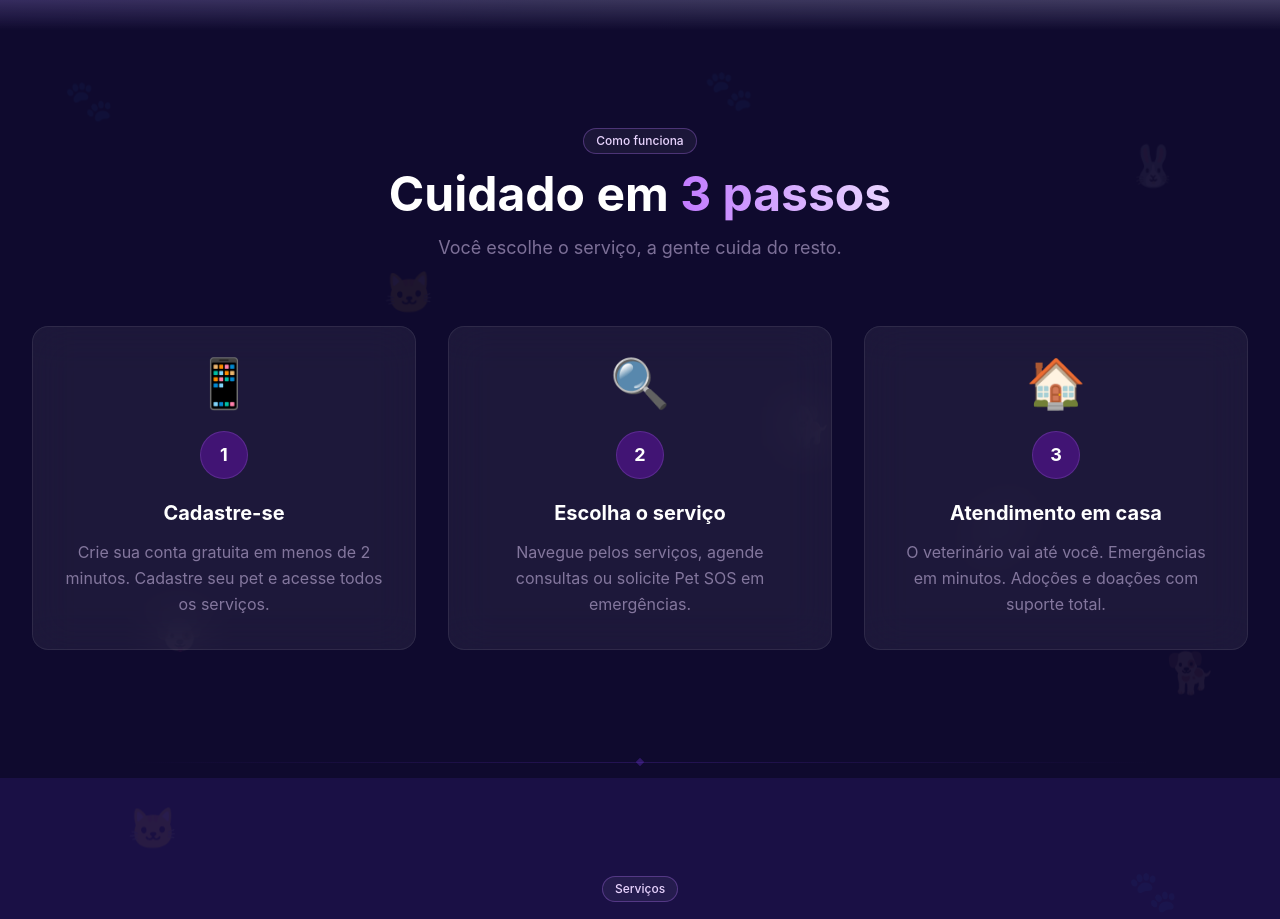
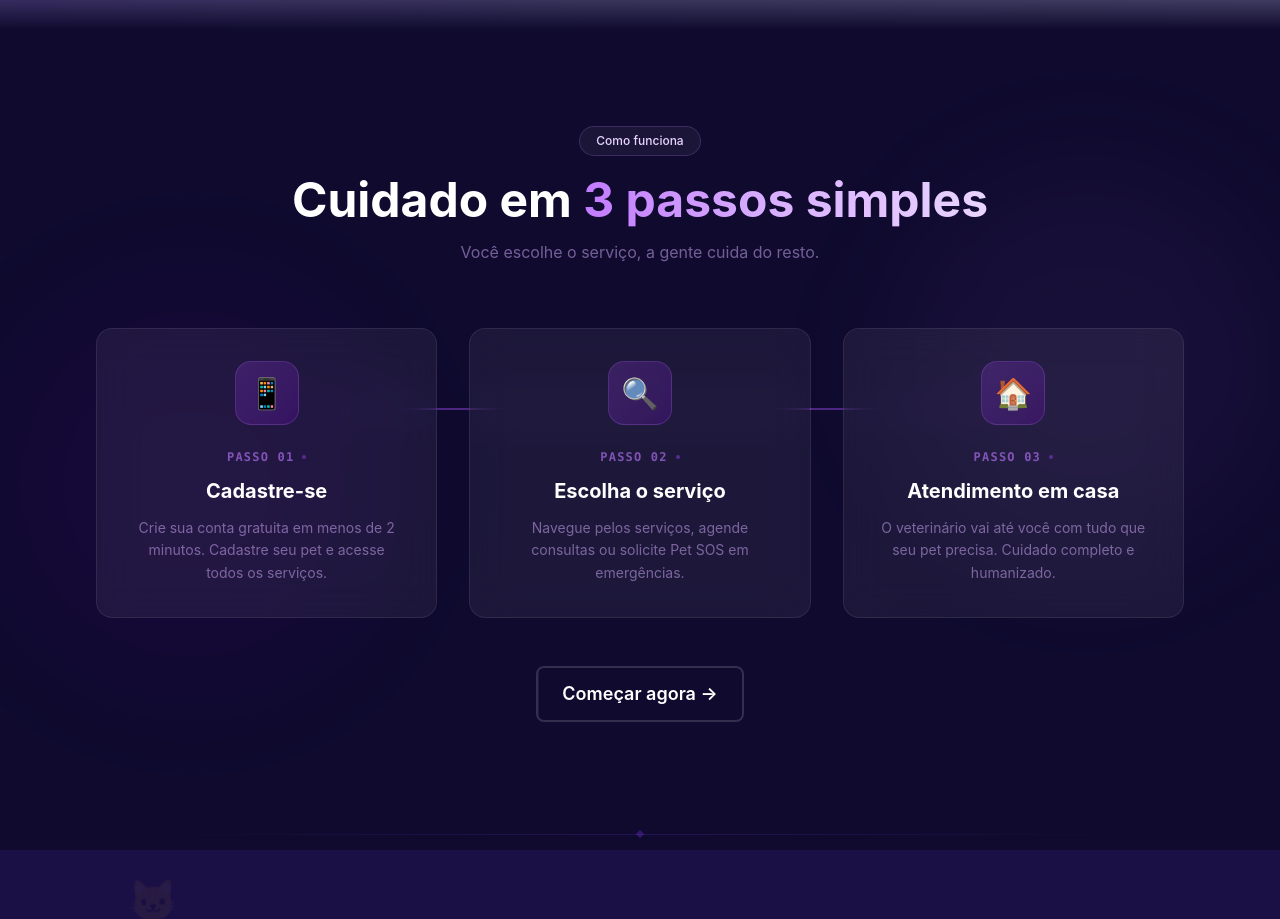
Before and after one commit to Kauanprogran/DESAFIO-PR, a Next.js app: page / in a window 1280 px wide. Shown: the part 860-1779 px from the top of the page. Built offline with nearby package versions, Linux system fonts and the light colour scheme.

Commit message:
Redesign 3 passos: gradientes, linha conectora, cards elevados

```diff
--- a/app/page.tsx
+++ b/app/page.tsx
@@ -197,46 +197,66 @@ export default function HomePage() {
       {/* Como funciona */}
       <section className="py-24 relative overflow-hidden" style={{ background: "#0F0A2E" }}>
         <div className="absolute inset-0 overflow-hidden pointer-events-none">
-          <span className="pet-decoration top-10 left-[5%] animate-float-slow" style={{ opacity: 0.06 }}>🐾</span>
-          <span className="pet-decoration bottom-10 right-[5%] animate-float-med" style={{ opacity: 0.06, animationDelay: "1.5s" }}>🐕</span>
-          <span className="pet-decoration top-1/3 left-[30%] animate-float-fast" style={{ opacity: 0.06, animationDelay: "0.5s" }}>🐱</span>
-          <span className="pet-decoration bottom-1/4 right-[20%] animate-float-slow" style={{ opacity: 0.06, animationDelay: "1s" }}>🦴</span>
-          <span className="pet-decoration top-[15%] right-[8%] animate-float-med" style={{ opacity: 0.06, animationDelay: "2s" }}>🐰</span>
-          <span className="pet-decoration bottom-[10%] left-[12%] animate-float-fast" style={{ opacity: 0.06, animationDelay: "0.3s" }}>🐶</span>
-          <span className="pet-decoration top-[5%] left-[55%] animate-float-slow" style={{ opacity: 0.06, animationDelay: "1.8s" }}>🐾</span>
-          <span className="pet-decoration bottom-[40%] right-[35%] animate-float-med" style={{ opacity: 0.06, animationDelay: "0.7s" }}>🐕</span>
+          <div className="absolute top-1/3 left-0 w-96 h-96 bg-purple-600/5 rounded-full blur-3xl" />
+          <div className="absolute bottom-1/3 right-0 w-96 h-96 bg-purple-400/5 rounded-full blur-3xl" />
         </div>
-        <div className="relative max-w-7xl mx-auto px-4 sm:px-6 lg:px-8">
+
+        <div className="relative max-w-6xl mx-auto px-4 sm:px-6 lg:px-8">
           <motion.div {...fadeUp()} className="text-center mb-16">
-            <span className="inline-flex items-center gap-1 px-3 py-1 rounded-full text-xs font-medium border border-purple-400/30 text-purple-200 bg-white/5 mb-4">
+            <span className="inline-flex items-center gap-1.5 px-4 py-1.5 rounded-full text-xs font-medium border border-purple-400/20 text-purple-200 bg-white/5 mb-5">
               Como funciona
             </span>
             <h2 className="text-3xl sm:text-4xl lg:text-5xl font-bold text-white mb-4">
-              Cuidado em <span className="text-gradient bg-gradient-to-r from-purple-400 to-purple-200">3 passos</span>
+              Cuidado em{" "}
+              <span className="text-gradient bg-gradient-to-r from-purple-400 via-purple-300 to-purple-200">
+                3 passos simples
+              </span>
             </h2>
-            <p className="text-lg text-purple-200/50 max-w-xl mx-auto">
+            <p className="text-base text-purple-300/50 max-w-lg mx-auto">
               Você escolhe o serviço, a gente cuida do resto.
             </p>
           </motion.div>
 
-          <div className="grid md:grid-cols-3 gap-8">
-            {[
-              { step: 1, icon: "📱", title: "Cadastre-se", desc: "Crie sua conta gratuita em menos de 2 minutos. Cadastre seu pet e acesse todos os serviços." },
-              { step: 2, icon: "🔍", title: "Escolha o serviço", desc: "Navegue pelos serviços, agende consultas ou solicite Pet SOS em emergências." },
-              { step: 3, icon: "🏠", title: "Atendimento em casa", desc: "O veterinário vai até você. Emergências em minutos. Adoções e doações com suporte total." },
-            ].map((item) => (
-              <motion.div key={item.step} {...fadeUp(item.step * 0.15)}>
-                <div className="glass-card rounded-2xl p-8 text-center h-full">
-                  <span className="text-5xl block mb-6">{item.icon}</span>
-                  <div className="w-12 h-12 rounded-full bg-purple-600/30 text-white font-bold text-lg flex items-center justify-center mx-auto mb-5 border border-purple-400/20">
-                    {item.step}
+          <div className="relative">
+            <div className="hidden md:block absolute top-20 left-[calc(16.66%+1.5rem)] right-[calc(16.66%+1.5rem)] h-0.5 bg-gradient-to-r from-purple-600/40 via-purple-400/40 to-purple-600/40" />
+
+            <div className="grid md:grid-cols-3 gap-6 md:gap-8">
+              {[
+                { step: "01", icon: "📱", title: "Cadastre-se", desc: "Crie sua conta gratuita em menos de 2 minutos. Cadastre seu pet e acesse todos os serviços." },
+                { step: "02", icon: "🔍", title: "Escolha o serviço", desc: "Navegue pelos serviços, agende consultas ou solicite Pet SOS em emergências." },
+                { step: "03", icon: "🏠", title: "Atendimento em casa", desc: "O veterinário vai até você com tudo que seu pet precisa. Cuidado completo e humanizado." },
+              ].map((item, i) => (
+                <motion.div key={item.step} {...fadeUp(i * 0.15)} className="relative">
+                  <div className="glass-card rounded-2xl p-8 text-center h-full flex flex-col items-center relative z-10 hover:-translate-y-1 transition-transform duration-300">
+                    <div className="w-16 h-16 rounded-2xl bg-gradient-to-br from-purple-500/20 to-purple-700/20 border border-purple-400/20 flex items-center justify-center mb-6">
+                      <span className="text-3xl">{item.icon}</span>
+                    </div>
+                    <div className="flex items-center gap-2 mb-3">
+                      <span className="text-xs font-mono font-semibold text-purple-400/60 tracking-widest">
+                        PASSO {item.step}
+                      </span>
+                      <span className="w-1 h-1 rounded-full bg-purple-500/40" />
+                    </div>
+                    <h3 className="text-xl font-bold text-white mb-3">{item.title}</h3>
+                    <p className="text-sm text-purple-300/50 leading-relaxed max-w-xs">{item.desc}</p>
                   </div>
-                  <h3 className="text-xl font-bold text-white mb-3">{item.title}</h3>
-                  <p className="text-purple-200/50 leading-relaxed">{item.desc}</p>
-                </div>
-              </motion.div>
-            ))}
+                </motion.div>
+              ))}
+            </div>
           </div>
+
+          <motion.div {...fadeUp(0.4)} className="text-center mt-12">
+            <Link href="/register">
+              <Button
+                variant="outline"
+                size="lg"
+                style={{ borderColor: "rgba(255,255,255,0.15)", color: "#fff" }}
+                className="hover:bg-white/5"
+              >
+                Começar agora →
+              </Button>
+            </Link>
+          </motion.div>
         </div>
       </section>
 
```
